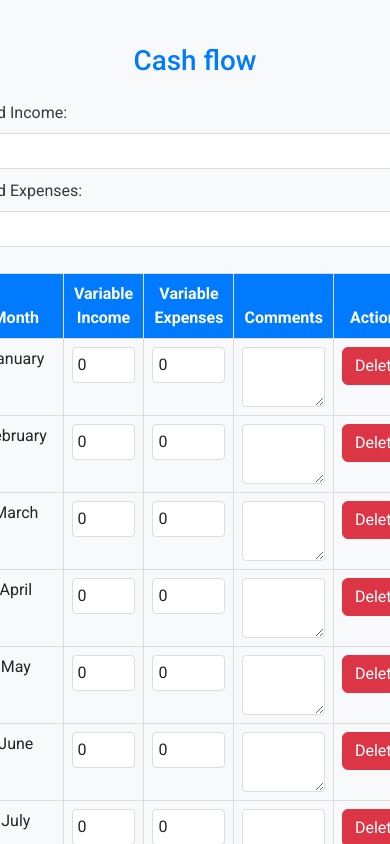
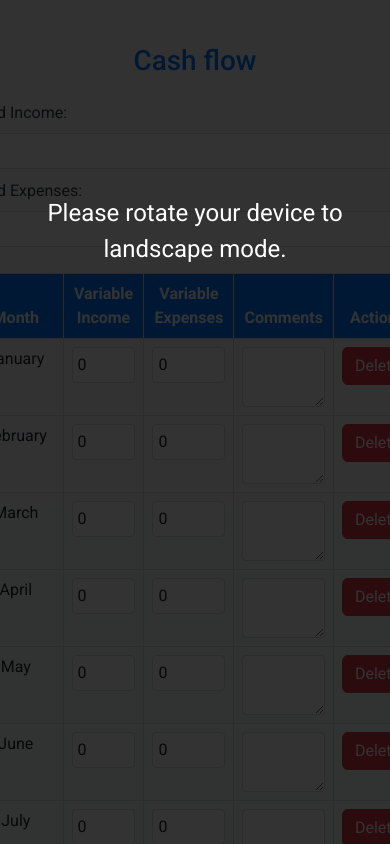
Before and after one commit to soorajnraju/cash-flow, a React (Vite) app in the folder frontend/: page / in a window 390 px wide. Shown: the top 844 px of the page. Built offline with nearby package versions, Linux system fonts and the light colour scheme.

Commit message:
landscape

```diff
--- a/frontend/src/App.css
+++ b/frontend/src/App.css
@@ -58,3 +58,26 @@
 canvas {
   margin-top: 20px;
 }
+
+@media only screen and (orientation: portrait) {
+  .rotate-message {
+    display: block;
+    position: fixed;
+    top: 0;
+    left: 0;
+    width: 100%;
+    height: 100%;
+    background: rgba(0, 0, 0, 0.8);
+    color: white;
+    z-index: 9999;
+    text-align: center;
+    padding-top: 50%;
+    font-size: 1.5em;
+  }
+}
+
+@media only screen and (orientation: landscape) {
+  .rotate-message {
+    display: none;
+  }
+}
--- a/frontend/src/App.jsx
+++ b/frontend/src/App.jsx
@@ -130,10 +130,13 @@ function App() {
   };
 
   return (
-    <div className="App container">
+    <div className="App container-fluid">
+      <div className="rotate-message">
+        Please rotate your device to landscape mode.
+      </div>
       <h1 className="text-center my-4">Cash flow</h1>
       <div className="row mb-3">
-        <div className="col-md-6">
+        <div className="col-md-6 col-sm-12">
           <label className="form-label">Fixed Income: </label>
           <input
             type="text"
@@ -142,7 +145,7 @@ function App() {
             onChange={(e) => handleFixedIncomeChange(e.target.value)}
           />
         </div>
-        <div className="col-md-6">
+        <div className="col-md-6 col-sm-12">
           <label className="form-label">Fixed Expenses: </label>
           <input
             type="text"
@@ -152,7 +155,7 @@ function App() {
           />
         </div>
       </div>
-      <table className="table table-bordered">
+      <table className="table table-bordered table-responsive">
         <thead>
           <tr>
             <th>Month</th>
@@ -221,6 +224,9 @@ function App() {
       <div className="my-4">
         <Line data={chartData} />
       </div>
+      <footer className="text-center my-4">
+        Built using GitHub Copilot and ChatGPT
+      </footer>
     </div>
   );
 }
```
